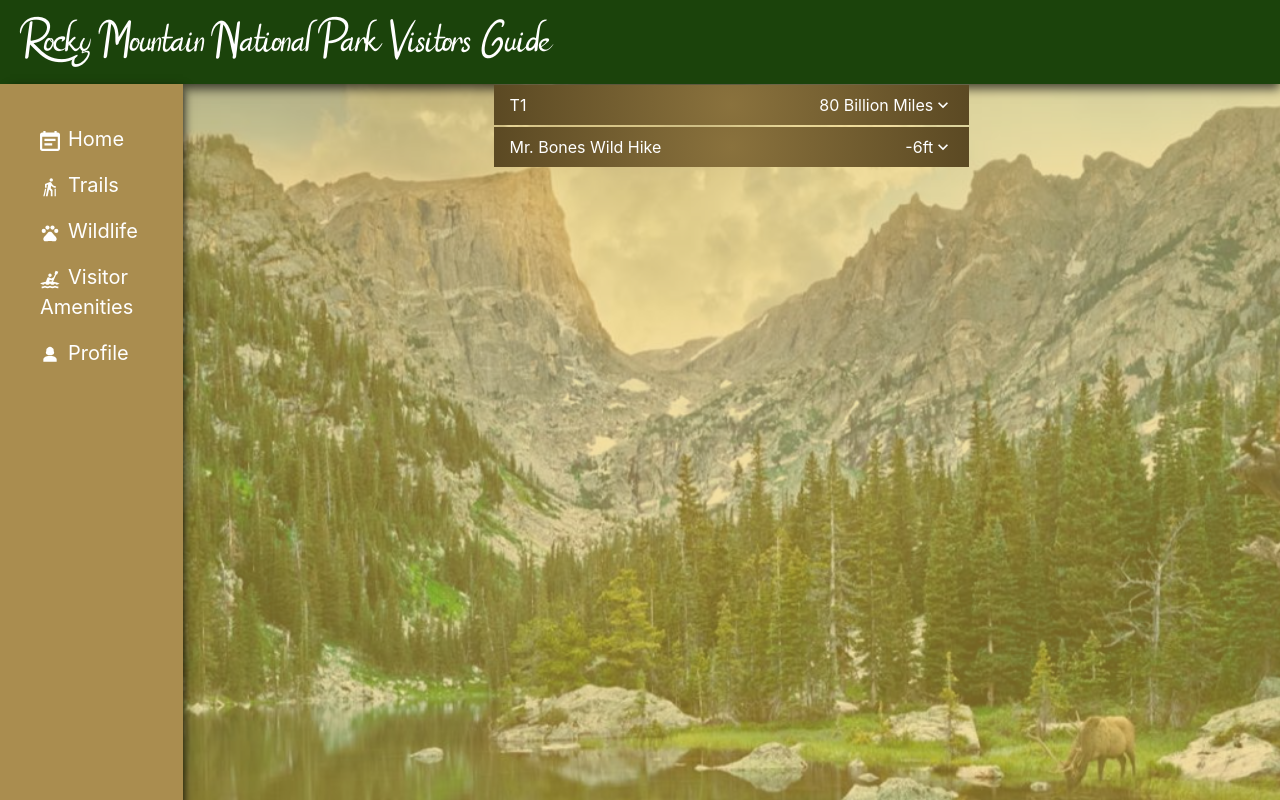
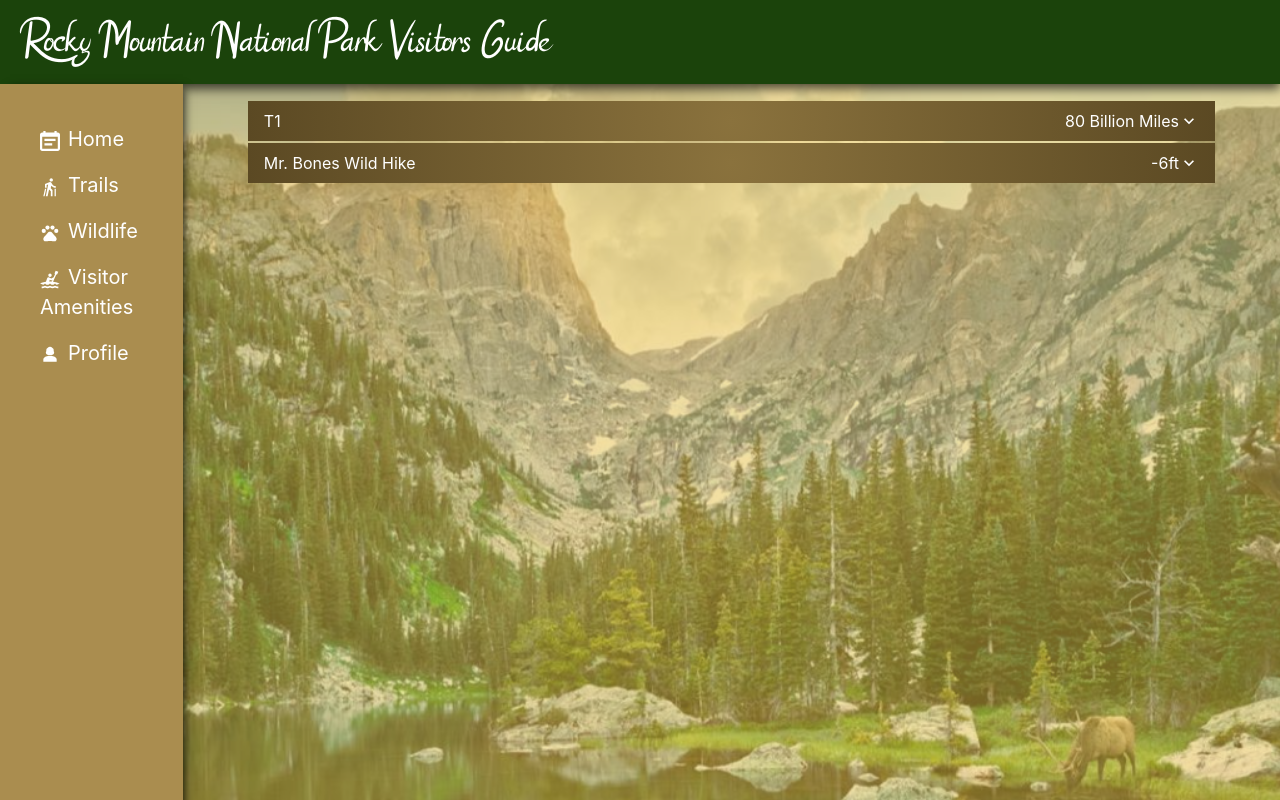
Before and after one commit to alexlofton/rockymountainnationalparkvisitorsguide, a React (Vite) app in the folder client/: page /Trails in a window 1280 px wide. Shown: the top 800 px of the page. Built offline with nearby package versions, Linux system fonts and the light colour scheme.

Commit message:
fixed trails styling width

```diff
--- a/client/src/index.css
+++ b/client/src/index.css
@@ -105,12 +105,14 @@
 }
 
 /* trails Accordian styling */
-/* .accCont {
+.accCont {
     margin: 3rem;
     margin-top: 1rem;
     max-width: auto !important;
-    padding: 3rem;
-} */
+    /* padding: 3rem; */
+    margin-inline: 0px !important;
+    max-width: none !important;
+}
 
 .accItem {
     border: 1px solid #00000000 !important;
@@ -205,9 +207,9 @@
     text-align: start;
 }
 
-.comment {
+/* .comment {
 
-}
+} */
 
 .TcommUser {
     font-family: 'Trebuchet MS', 'Lucida Sans Unicode', 'Lucida Grande', 'Lucida Sans', Arial, sans-serif;
```
